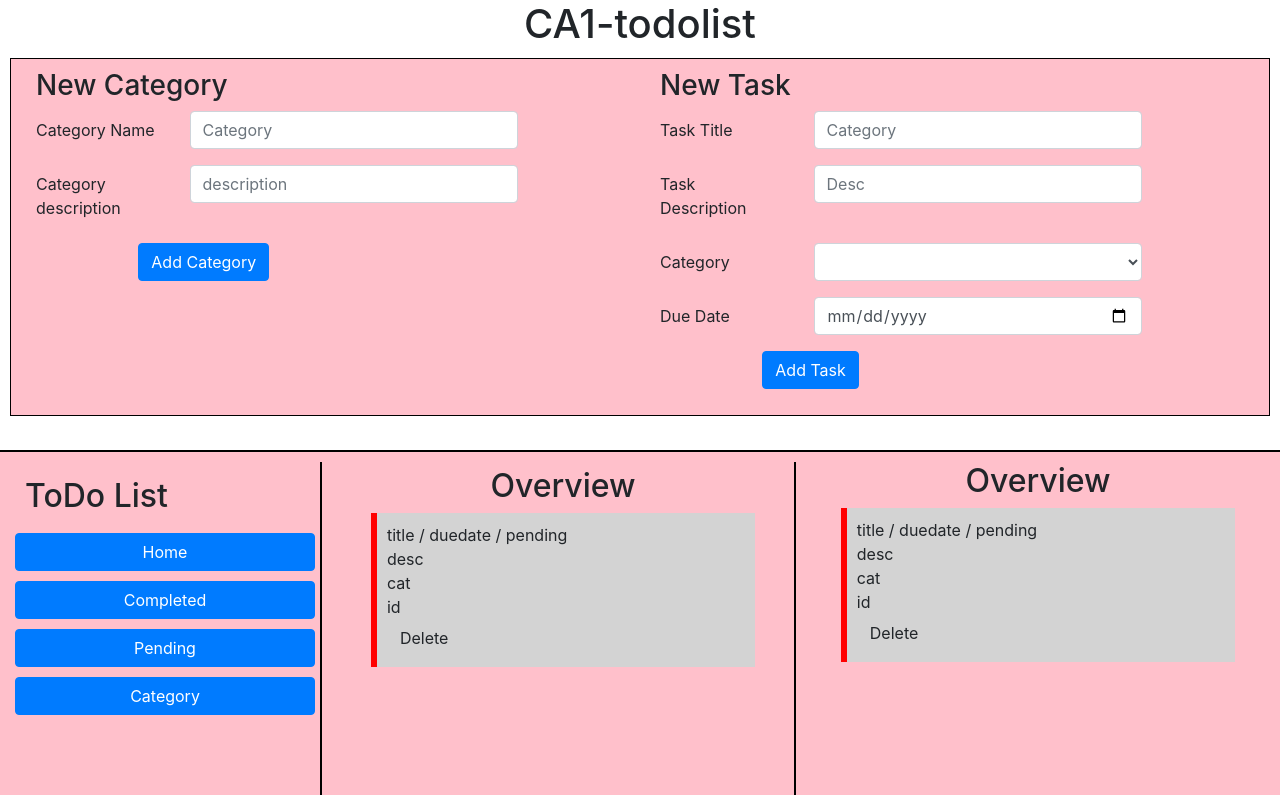
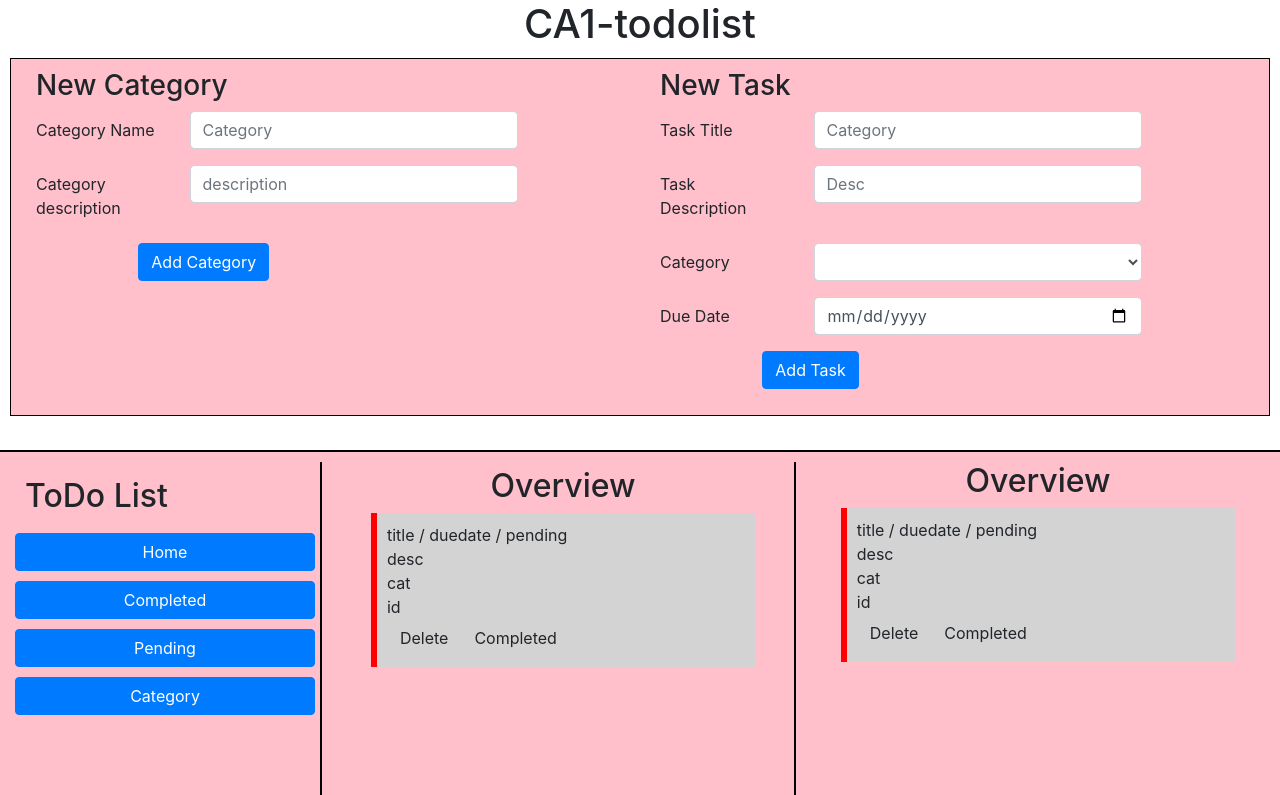
Before and after one commit to DerrickKaiHao/Web-Application-Development---To-Do-List, an Angular app: page / in a window 1280 px wide. Shown: the top 795 px of the page. Built offline with nearby package versions, Linux system fonts and the light colour scheme.

Commit message:
Status Update Completed

```diff
--- a/src/app/task.service.ts
+++ b/src/app/task.service.ts
@@ -57,4 +57,20 @@ export class TaskService {
     console.log(this.taskList);
 
   }
+
+  // Status Update Completed
+  completeTask(taskId){
+    var index = this.taskList.map(x => {
+      return x.taskId;
+    }).indexOf(taskId);
+    if(this.taskList[index].status === "completed"){
+      this.taskList[index].status = "pending"
+    }
+    else{
+      this.taskList[index].status = "completed"
+    }
+
+    this.taskAdded.emit();
+    console.log(this.taskList);
+  }
 }
--- a/src/app/task/task.component.html
+++ b/src/app/task/task.component.html
@@ -30,6 +30,7 @@
        {{task.taskId}}
        <br>
        <a class="btn" (click)="remove(task.taskId)">Delete</a>
+       <a class="btn" (click)="completed(task.taskId)">Completed</a>
         </div>
 
 
--- a/src/app/task/task.component.ts
+++ b/src/app/task/task.component.ts
@@ -31,4 +31,8 @@ export class TaskComponent implements OnInit {
     this.TaskService.removeTask(taskId);
 
   }
+
+  completed(taskId){
+    this.TaskService.completeTask(taskId);
+  }
 }
```
